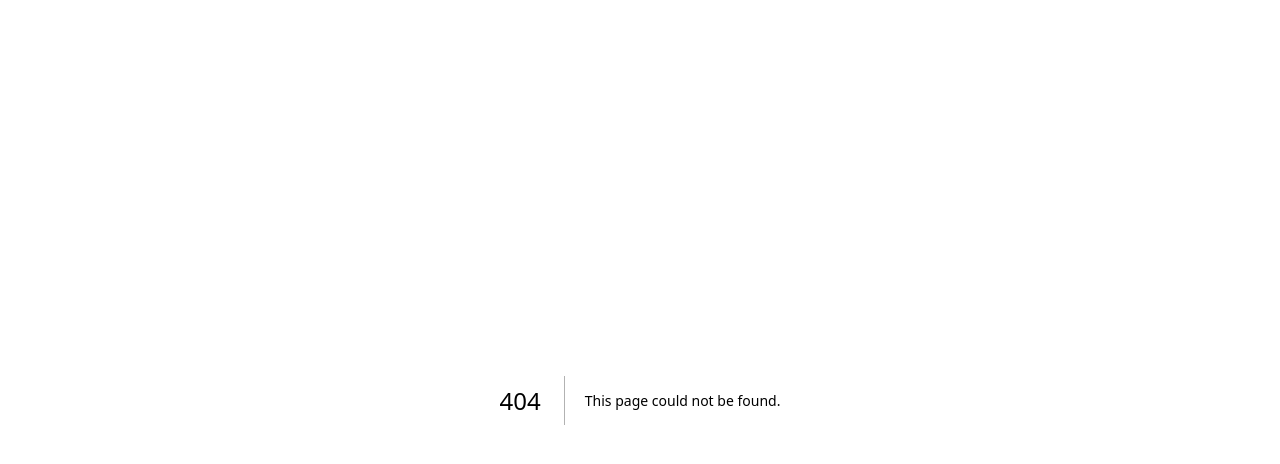
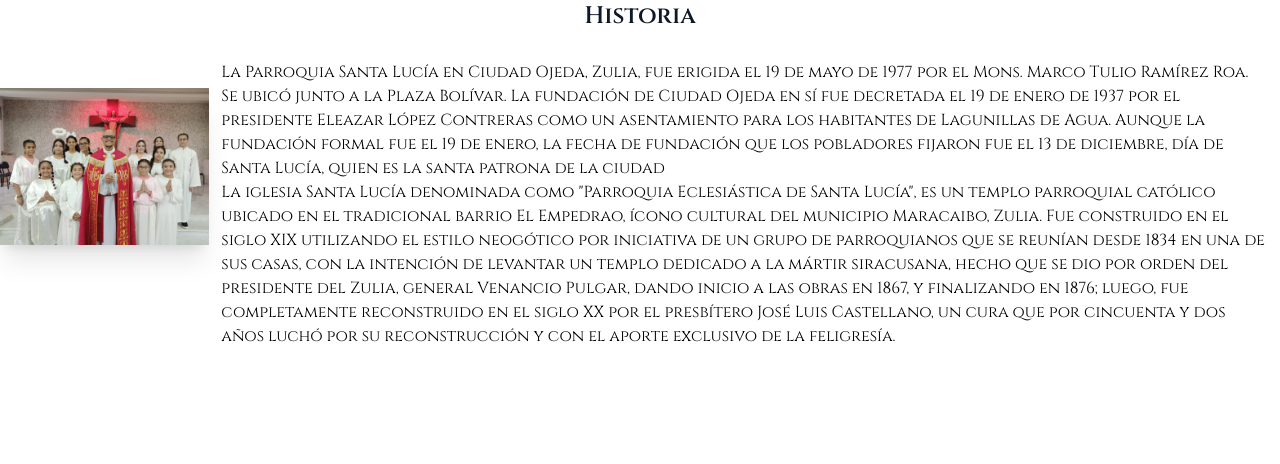
Before and after one commit to Keidevk/landingpage, a Next.js app: page /historia in a window 1280 px wide. Before the commit this address had no page. Shown: the top 464 px of the page. Built offline with nearby package versions, Linux system fonts and the light colour scheme.

Commit message:
pagina historia

```diff
--- a/app/components/main.component.tsx
+++ b/app/components/main.component.tsx
@@ -1,18 +1,17 @@
 'use client'
 import Image from "next/image";
-import { Historia } from "./historia.component";
 
 export default function Main(){
     return(
     <>
-    <main className="grid grid-cols-3">
+    <main className="">
         <Image alt="img2" width={300} height={300} src={`/logo2.jpg`}/>
         <div>
             <h1>Ubicación</h1>
             <p>Lorem ipsum dolor, sit amet consectetur adipisicing elit. Eius, eligendi praesentium. Officiis, tempora sint? Optio similique sint saepe? Ipsa tempore velit qui perspiciatis quos. Ut earum facilis minus et hic!</p>
         </div>
         <Image alt="img1" width={300} height={300} src={`/logo3.jpg`}/>
-        <Historia/>
+
     </main>
     </>)
 }
--- /dev/null
+++ b/app/historia/page.tsx
@@ -0,0 +1,22 @@
+'use client'
+import Image from "next/image";
+
+
+export default function Historia(){
+    return(
+        <>
+        <h1 className="text-gray-900 text-2xl text-center font-semibold">Historia</h1>
+
+
+        <div className="mt-4 inline-flex">
+            <div className="flex-1">
+                <Image alt="imagenhistoria" width={300} height={300} src={`/logo4.jpeg`} className="shadow-xl mt-10"/>
+            </div>
+            <div className="flex-5 m-auto p-3">
+                <p>La Parroquia Santa Lucía en Ciudad Ojeda, Zulia, fue erigida el 19 de mayo de 1977 por el Mons. Marco Tulio Ramírez Roa. Se ubicó junto a la Plaza Bolívar. La fundación de Ciudad Ojeda en sí fue decretada el 19 de enero de 1937 por el presidente Eleazar López Contreras como un asentamiento para los habitantes de Lagunillas de Agua. Aunque la fundación formal fue el 19 de enero, la fecha de fundación que los pobladores fijaron fue el 13 de diciembre, día de Santa Lucía, quien es la santa patrona de la ciudad</p>
+                <p>La iglesia Santa Lucía denominada como "Parroquia Eclesiástica de Santa Lucía", es un templo parroquial católico ubicado en el tradicional barrio El Empedrao, ícono cultural del municipio Maracaibo, Zulia. Fue construido en el siglo XIX utilizando el estilo neogótico por iniciativa de un grupo de parroquianos que se reunían desde 1834 en una de sus casas, con la intención de levantar un templo dedicado a la mártir siracusana, hecho que se dio por orden del presidente del Zulia, general Venancio Pulgar, dando inicio a las obras en 1867, y finalizando en 1876; luego, fue completamente reconstruido en el siglo XX por el presbítero José Luis Castellano, un cura que por cincuenta y dos años luchó por su reconstrucción y con el aporte exclusivo de la feligresía.</p>
+            </div>
+        </div>
+        </>
+    )
+}
```
Also changed, not shown: public/logo4.jpeg (added).
